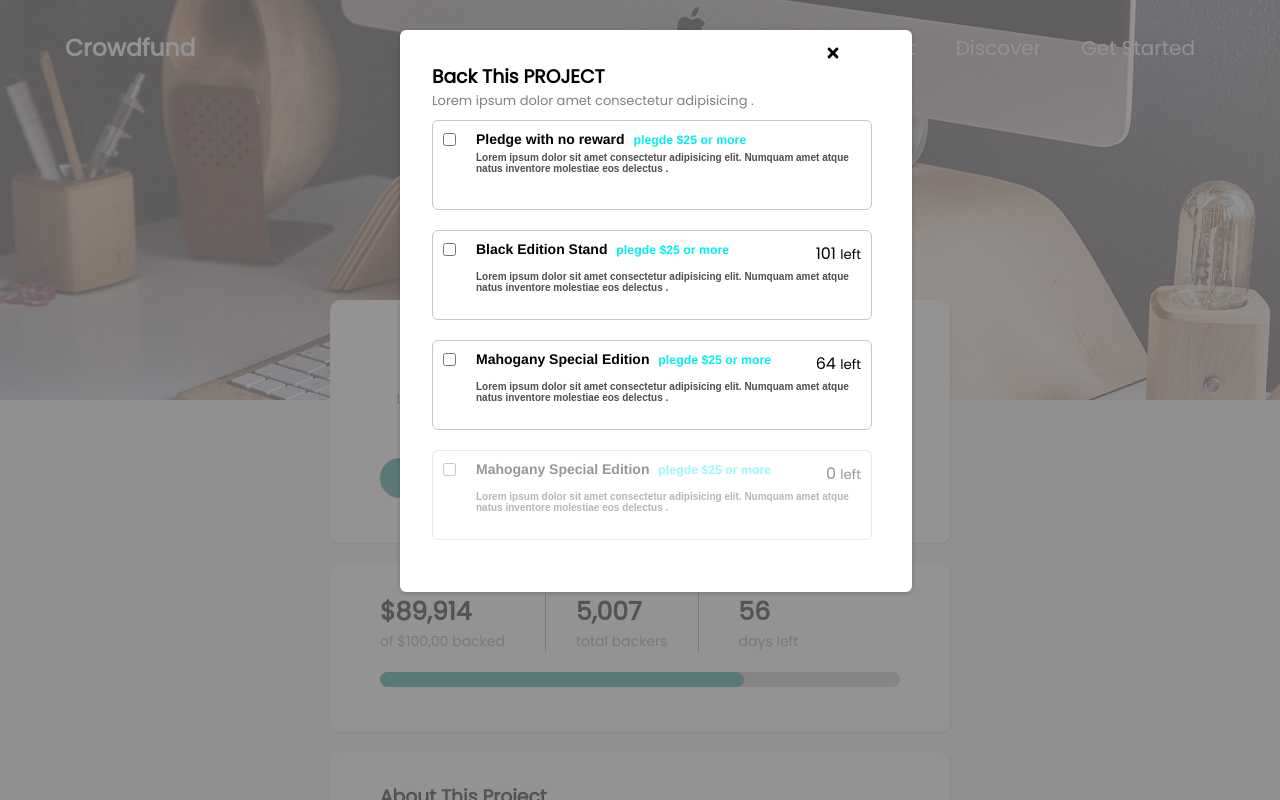
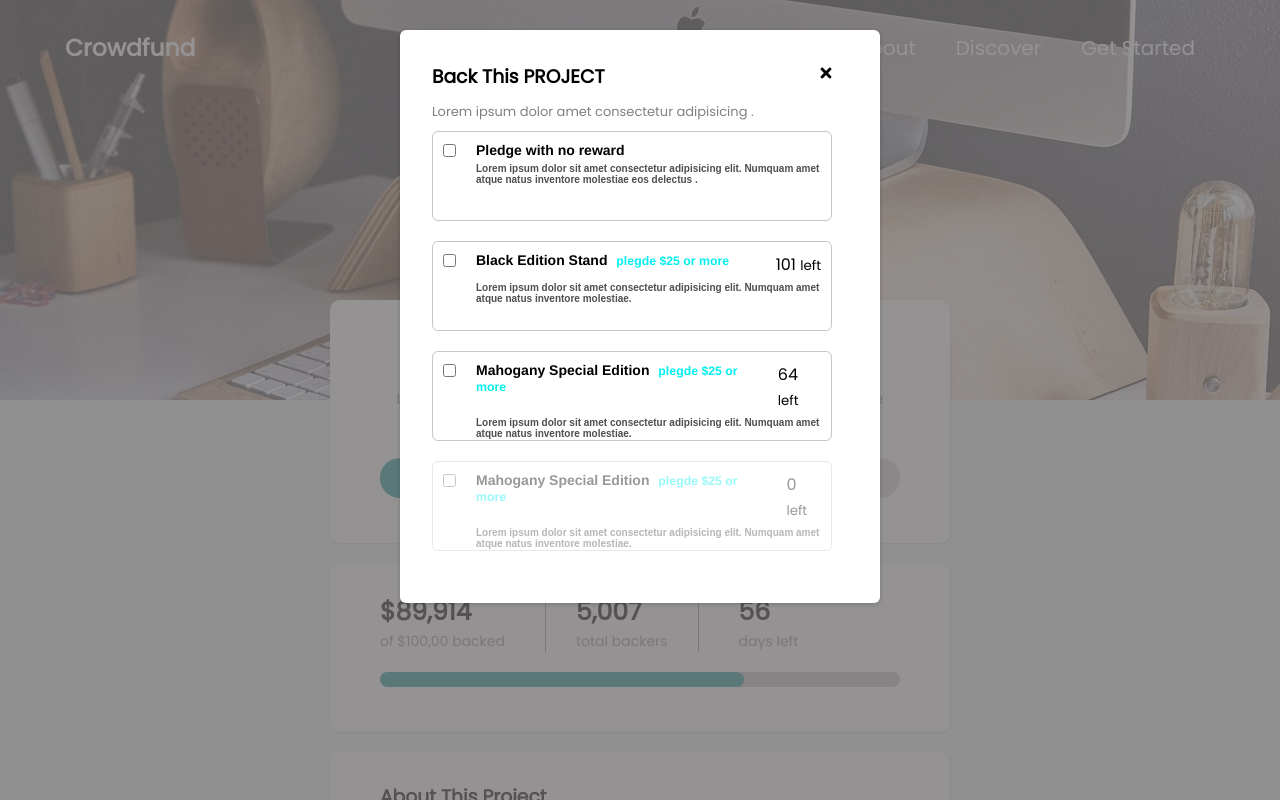
Before and after one commit to matthew-ladipo/crowdfunding-product-page, a React (Vite) app: page / in a window 1280 px wide. Both pictures are taken after a click on the element "Back this project". Shown: the top 800 px of the page. Built offline with nearby package versions, Linux system fonts and the light colour scheme; a web font is replaced by a local one.

Commit message:
build change

```diff
--- a/src/component/About/About.jsx
+++ b/src/component/About/About.jsx
@@ -3,6 +3,7 @@ import style from "./About.module.css";
 import BackDropTwo from "../../layouts/BackDropTwo";
 import SetReward from "../../layouts/PopUps/setReward/SetReward";
 import Button from "../button/button";
+import { DisabledByDefault } from "@mui/icons-material";
 
 const About = ({ text, bg }) => {
   const stats = [
@@ -30,7 +31,7 @@ const About = ({ text, bg }) => {
 
       price: "plegde $25 or more",
       time: "0",
-      button: <Button text={"Out Of Stock"} bg={"nursery"} />,
+      button: <Button text={"Out Of Stock"} bg={"nursery"} action='DisabledByDefault' />,
       left: "left",
       paragraph:
         "Lorem ipsum dolor sit amet consectetur adipisicing elit. Numquam amet atque natus inventore molestiae eos delectus provident, corporis eius aperiam est dolorum nisi iure tenetur quidem.",
--- a/src/component/About/About.module.css
+++ b/src/component/About/About.module.css
@@ -21,6 +21,7 @@
 }
 .lis:nth-child(3) {
   opacity: 0.5;
+  cursor: pointer;
 }
 
 .contents {
--- a/src/component/bookmark/bookmark.module.css
+++ b/src/component/bookmark/bookmark.module.css
@@ -49,7 +49,7 @@ h2 {
   margin: 1px 2rem;
 }
 .click {
-  /* color: rgb(7, 165, 170); */
+
   font-size: 25px;
   padding: 1px;
 }
--- a/src/layouts/PopUps/backproject/BackProject.jsx
+++ b/src/layouts/PopUps/backproject/BackProject.jsx
@@ -6,37 +6,36 @@ const BackProject = (props) => {
   const radio = [
     {
       headLeft: "Pledge with no reward",
-      price: "plegde $25 or more",
+      // price: "plegde $25 or more",
       paragraph:
         "Lorem ipsum dolor sit amet consectetur adipisicing elit. Numquam amet atque natus inventore molestiae eos delectus .",
     },
     {
-      headLeft: "Black Edition Stand   ",
+      headLeft: "Black Edition Stand",
 
       price: "plegde $25 or more",
       time: "101",
       left: "left",
       paragraph:
-        "Lorem ipsum dolor sit amet consectetur adipisicing elit. Numquam amet atque natus inventore molestiae eos delectus .",
+        "Lorem ipsum dolor sit amet consectetur adipisicing elit. Numquam amet atque natus inventore molestiae.",
     },
     {
-      headLeft: "Mahogany Special Edition  ",
+      headLeft: "Mahogany Special Edition",
 
       price: "plegde $25 or more",
       time: "64",
       left: "left",
       paragraph:
-        "Lorem ipsum dolor sit amet consectetur adipisicing elit. Numquam amet atque natus inventore molestiae eos delectus .",
+        "Lorem ipsum dolor sit amet consectetur adipisicing elit. Numquam amet atque natus inventore molestiae.",
     },
 
     {
-      headLeft: "Mahogany Special Edition  ",
-
+      headLeft: "Mahogany Special Edition",
       price: "plegde $25 or more",
       time: "0",
       left: "left",
       paragraph:
-        "Lorem ipsum dolor sit amet consectetur adipisicing elit. Numquam amet atque natus inventore molestiae eos delectus .",
+        "Lorem ipsum dolor sit amet consectetur adipisicing elit. Numquam amet atque natus inventore molestiae.",
     },
   ];
 
--- a/src/layouts/PopUps/backproject/BackProject.module.css
+++ b/src/layouts/PopUps/backproject/BackProject.module.css
@@ -1,13 +1,19 @@
 .times {
   display: flex;
   justify-content: space-between;
+
+}
+.fatimes{
+  margin: 20px -25px;
+  margin-left: 5px;
+  position: relative;
 }
 .final {
   box-shadow: 0 1px 4px rgba(0, 0, 0, 0.2);
   border-radius: 6px;
   background-color: #fff;
   padding: 2rem;
-  width: 32rem;
+  width: 30rem;
   z-index: 11;
   position: fixed;
   top: 30px;
@@ -16,7 +22,7 @@
 .lis {
   display: flex;
   height: 90px;
-  width: 440px;
+  width: 400px;
   background-color: white;
   border-radius: 6px;
   border: 1px solid rgb(202, 198, 198);
@@ -93,7 +99,8 @@ section {
     height: 110px;
   }
   .fatimes {
-    margin-top: 1.5rem;
+    margin-top: 33px;
+    /* margin: 5px 0; */
   }
   .heads {
     display: grid;
```
Also changed, not shown: src/component/bookmark/bookmark.jsx (+2 -5 lines).
